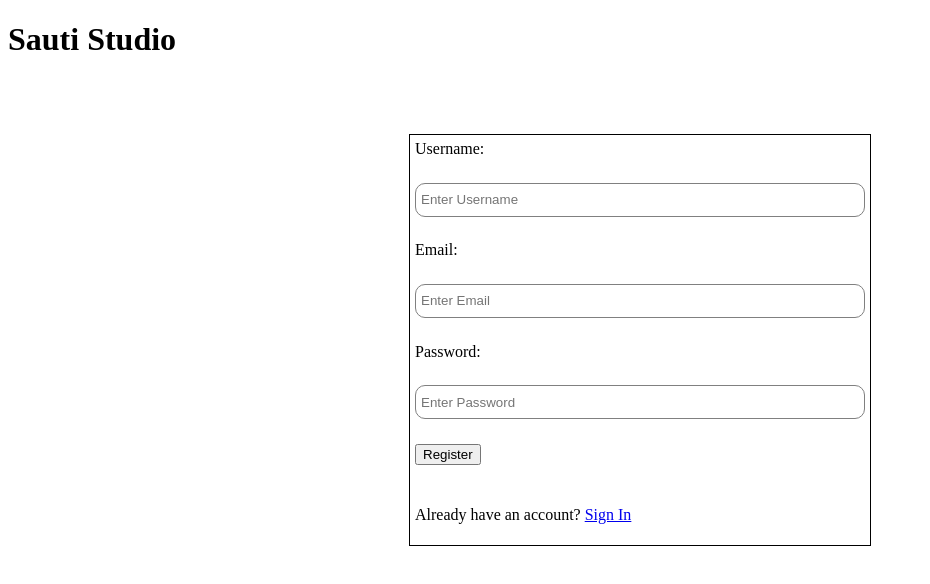
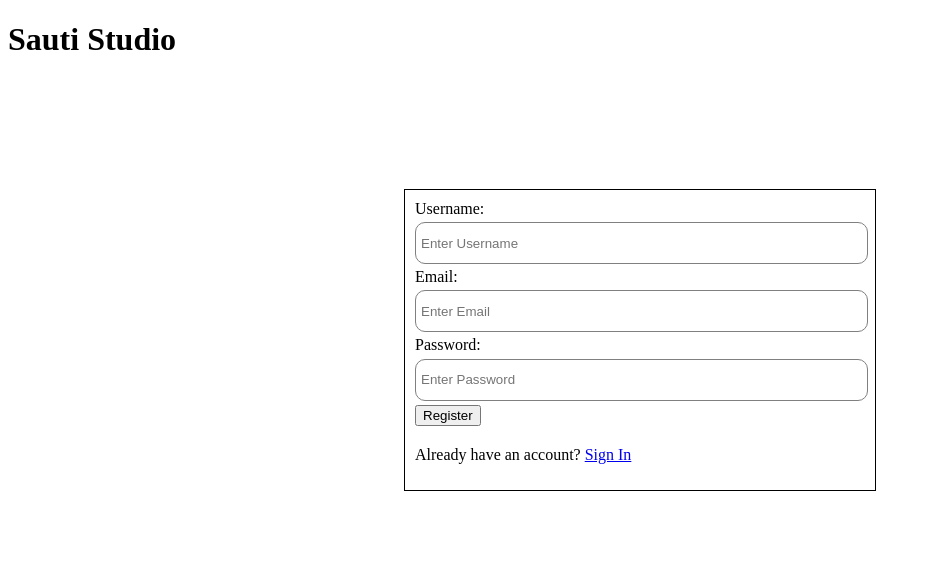
Before and after one commit to azatecas/Front-End, a React (Create React App) app in the folder sauti-forms/: page /sign-up in a window 1280 px wide. Shown: the top 584 px of the page, without its empty margins (0-930 px from the left). Built offline with nearby package versions, Linux system fonts and the light colour scheme.

Commit message:
replaces styled component in signin signup forms

```diff
--- a/sauti-forms/src/App.css
+++ b/sauti-forms/src/App.css
@@ -1,38 +1,29 @@
-.App {
-  text-align: center;
+.styled-div {
+    display: flex;
+    flex-direction: row;
+    justify-content: center;
+    align-items: center;
+    width: 100%;
+    height: 65vh;
 }
 
-.App-logo {
-  height: 40vmin;
-  pointer-events: none;
+.styled-form{
+    display: flex;
+    flex-direction: column;
+    justify-content: space-between;
+    align-items: start;
+    text-align: center;
+    width: 30%;
+    height: 35vh;
+    min-width: 450px;
+    border: 1px solid black;
+    padding: 10px;
 }
 
-@media (prefers-reduced-motion: no-preference) {
-  .App-logo {
-    animation: App-logo-spin infinite 20s linear;
-  }
+.styled-input {
+    width: 98%;
+    height: 40px;
+    border: 1px solid gray;
+    border-radius: 10px;
+    padding: 0px 5px;
 }
-
-.App-header {
-  background-color: #282c34;
-  min-height: 100vh;
-  display: flex;
-  flex-direction: column;
-  align-items: center;
-  justify-content: center;
-  font-size: calc(10px + 2vmin);
-  color: white;
-}
-
-.App-link {
-  color: #61dafb;
-}
-
-@keyframes App-logo-spin {
-  from {
-    transform: rotate(0deg);
-  }
-  to {
-    transform: rotate(360deg);
-  }
-}
--- a/sauti-forms/src/components/SignIn.js
+++ b/sauti-forms/src/components/SignIn.js
@@ -2,42 +2,7 @@
 import { Link } from "react-router-dom";
 import styled from 'styled-components';
 import { axiosWithAuth } from "../axiosAuth";
-
-const StyledDiv = styled.div`
-    display: flex;
-    flex-direction: row;
-    justify-content: center;
-    align-items: center;
-    width: 100%;
-    height: 65vh;
-`
-//end of StyledDiv
-
-const StyledForm = styled.form`
-    display: flex;
-    flex-direction: column;
-    justify-content: space-between;
-    align-items: start;
-    text-align: center;
-    width: 30%;
-    height: 25vh;
-    min-width: 450px;
-    border: 1px solid black;
-    padding: 10px;
-`
-//end of StyledForm
-
-const StyledInput = styled.input`
-    width: 98%;
-    height: 30px;
-    border: 1px solid gray;
-    border-radius: 10px;
-    padding: 0px 5px;
-
-    &:focus {
-        outline: none;
-    }
-` //end of StyledInput
+import "../App.css";
 
 const SignIn = props => {
 
@@ -70,10 +35,10 @@
     return (
         <>
             <h1>Sauti Studio</h1>
-            <StyledDiv>
-                <StyledForm onSubmit={ handleSubmit }>
+            <div className="styled-div">
+                <form className="styled-form" onSubmit={ handleSubmit }>
                     <label htmlFor="username">Username:</label>
-                    <StyledInput
+                    <input className="styled-input"
                         type="text"
                         placeholder="Enter Username"
                         name="username"
@@ -83,7 +48,7 @@
                         />
 
                     <label htmlFor="password">Password:</label>
-                    <StyledInput
+                    <input className="styled-input"
                         type="password"
                         placeholder="Enter Password"
                         name="password"
@@ -95,8 +60,8 @@
                     <button type="submit">Login</button>
                     <p>Or make an account here: <Link to='./sign-up'>Sign Up</Link>  </p>
 
-                </StyledForm>
-            </StyledDiv>
+                </form>
+            </div>
         </>
     )
 }
--- a/sauti-forms/src/components/SignUp.js
+++ b/sauti-forms/src/components/SignUp.js
@@ -2,43 +2,44 @@
 import { Link } from "react-router-dom";
 import styled from 'styled-components';
 import { axiosWithAuth } from "../axiosAuth";
+import "../App.css";
 
-const StyledDiv = styled.div`
-    display: flex;
-    flex-direction: row;
-    justify-content: center;
-    align-items: center;
-    width: 100%;
-    height: 65vh;
+// const StyledDiv = styled.div`
+//     display: flex;
+//     flex-direction: row;
+//     justify-content: center;
+//     align-items: center;
+//     width: 100%;
+//     height: 65vh;
 
-`
-//end of StyledDiv component
+// `
+// //end of StyledDiv component
 
-const StyledForm = styled.form`
-    display: flex;
-    flex-direction: column;
-    justify-content: space-between;
-    align-items: start;
-    text-align: center;
-    width: 30%;
-    height: 50vh;
-    min-width: 450px;
-    border: 1px solid black;
-    padding: 5px;
-`
- //end of StyledForm component
+// const StyledForm = styled.form`
+//     display: flex;
+//     flex-direction: column;
+//     justify-content: space-between;
+//     align-items: start;
+//     text-align: center;
+//     width: 30%;
+//     height: 50vh;
+//     min-width: 450px;
+//     border: 1px solid black;
+//     padding: 5px;
+// `
+//  //end of StyledForm component
 
-const StyledInput = styled.input`
-    width: 98%;
-    height: 30px;
-    border: 1px solid gray;
-    border-radius: 10px;
-    padding-left: 5px;
+// const StyledInput = styled.input`
+//     width: 98%;
+//     height: 30px;
+//     border: 1px solid gray;
+//     border-radius: 10px;
+//     padding-left: 5px;
 
-    &:focus {
-        outline: none;
-    }
-` //end of StyledInput
+//     &:focus {
+//         outline: none;
+//     }
+// ` //end of StyledInput
 
 const SignUp = props => {
 
@@ -76,10 +77,10 @@
     return (
         <>
             <h1>Sauti Studio</h1>
-            <StyledDiv>
-                <StyledForm onSubmit={ handleSubmit }>
+            <div className="styled-div">
+                <form className="styled-form" onSubmit={ handleSubmit }>
                     <label htmlFor="username">Username:</label>
-                    <StyledInput
+                    <input className="styled-input"
                         type="text"
                         placeholder="Enter Username"
                         name="username"
@@ -89,7 +90,7 @@
                         />
 
                     <label htmlFor="email">Email:</label>
-                    <StyledInput
+                    <input className="styled-input"
                         type="email"
                         placeholder="Enter Email"
                         name="email"
@@ -99,7 +100,7 @@
                         />
 
                     <label htmlFor="password">Password:</label>
-                    <StyledInput
+                    <input className="styled-input"
                         type="password"
                         placeholder="Enter Password"
                         name="password"
@@ -111,8 +112,8 @@
                     <button type="submit">Register</button>
                     <p>Already have an account? <Link to='/sign-in'>Sign In</Link> </p>
 
-                </StyledForm>
-            </StyledDiv>
+                </form>
+            </div>
         </>
     )
 }
```
